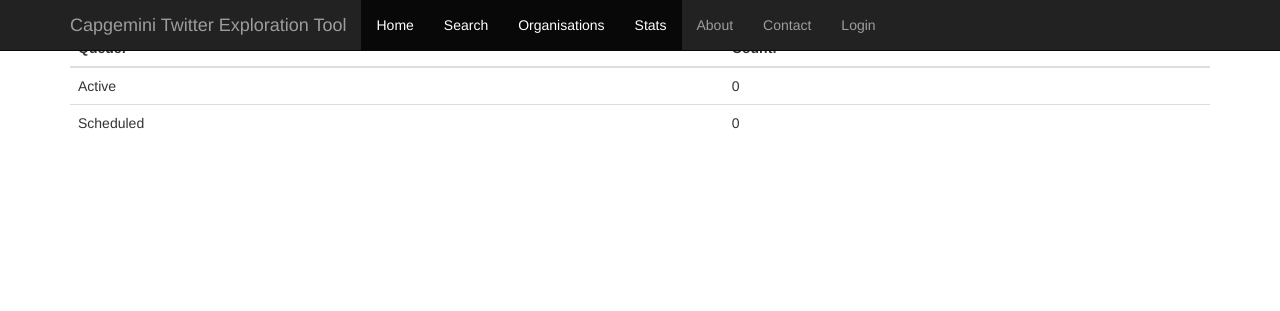
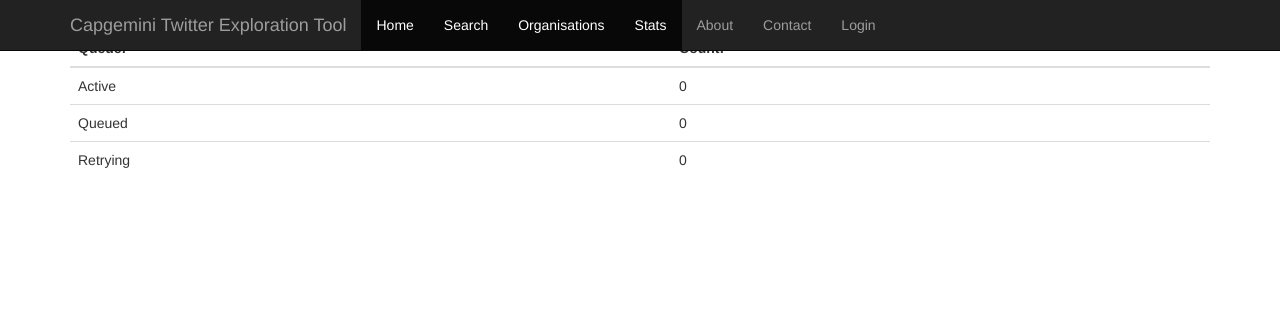
Before and after one commit to lbrown3142/twitter, a Django app: page /search/stats in a window 1280 px wide. Shown: the top 311 px of the page. Run offline with Django 3.2, Linux system fonts and the light colour scheme; data that the repository does not hold is empty; parts of the project's set-up code (start-up, migrations or seed data) failed here and were passed over; some libraries are stand-ins or nearby versions.

Commit message:
Improved stats page

```diff
--- a/follower_descriptions/templates/follower_descriptions/stats.html
+++ b/follower_descriptions/templates/follower_descriptions/stats.html
@@ -18,7 +18,11 @@
         <td>{{ active_count }}</td>
     </tr>
     <tr>
-        <td>Scheduled</td>
+        <td>Queued</td>
+        <td>{{ reserved_count }}</td>
+    </tr>
+    <tr>
+        <td>Retrying</td>
         <td>{{ scheduled_count }}</td>
     </tr>
     </tbody>
--- a/follower_descriptions/views.py
+++ b/follower_descriptions/views.py
@@ -130,20 +130,31 @@
 
     i = inspect()
     active = i.active()
-    registered = i.registered()
     scheduled = i.scheduled()
     reserved = i.reserved()
 
+    # These are tasks running now
     active_count = 0
-    for queue in active:
-        active_count += len(active[queue])
+    if active:
+        for queue in active:
+            active_count += len(active[queue])
 
+    # These are tasks which have failed at least once and have been rescheduled to run again
     scheduled_count = 0
-    for queue in scheduled:
-        scheduled_count += len(scheduled[queue])
-        break
+    if scheduled:
+        for queue in scheduled:
+            scheduled_count += len(scheduled[queue])
 
-    context = { 'active_count':active_count, 'scheduled_count':scheduled_count}
+    # These are tasks that have been received but not yet had a chance to run
+    reserved_count = 0
+    if reserved:
+        for queue in reserved:
+            reserved_count += len(reserved[queue])
+
+    context = { 'active_count':active_count,
+                'scheduled_count':scheduled_count,
+                'reserved_count':reserved_count}
+
     return render(request, 'follower_descriptions/stats.html', context)
 
 def test(request):
```
